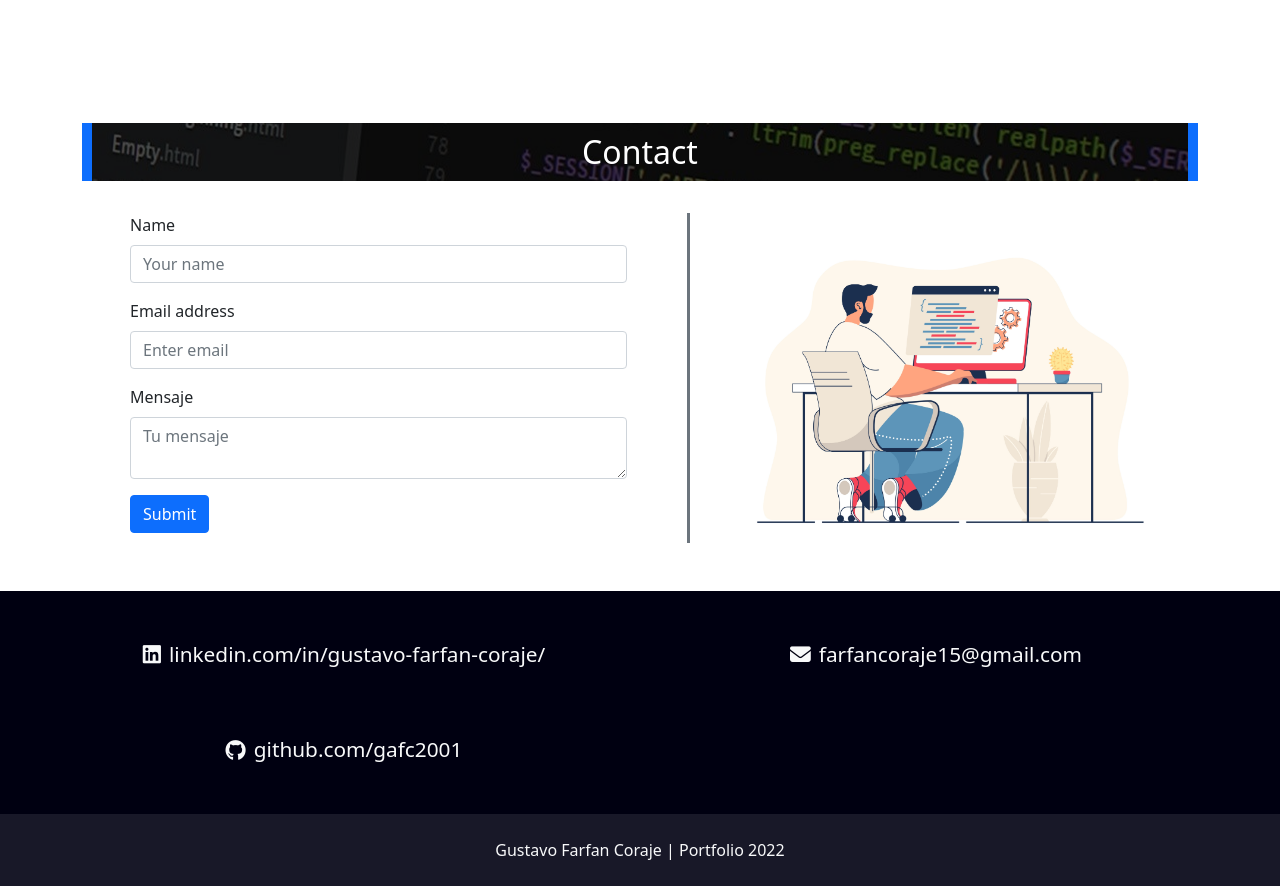
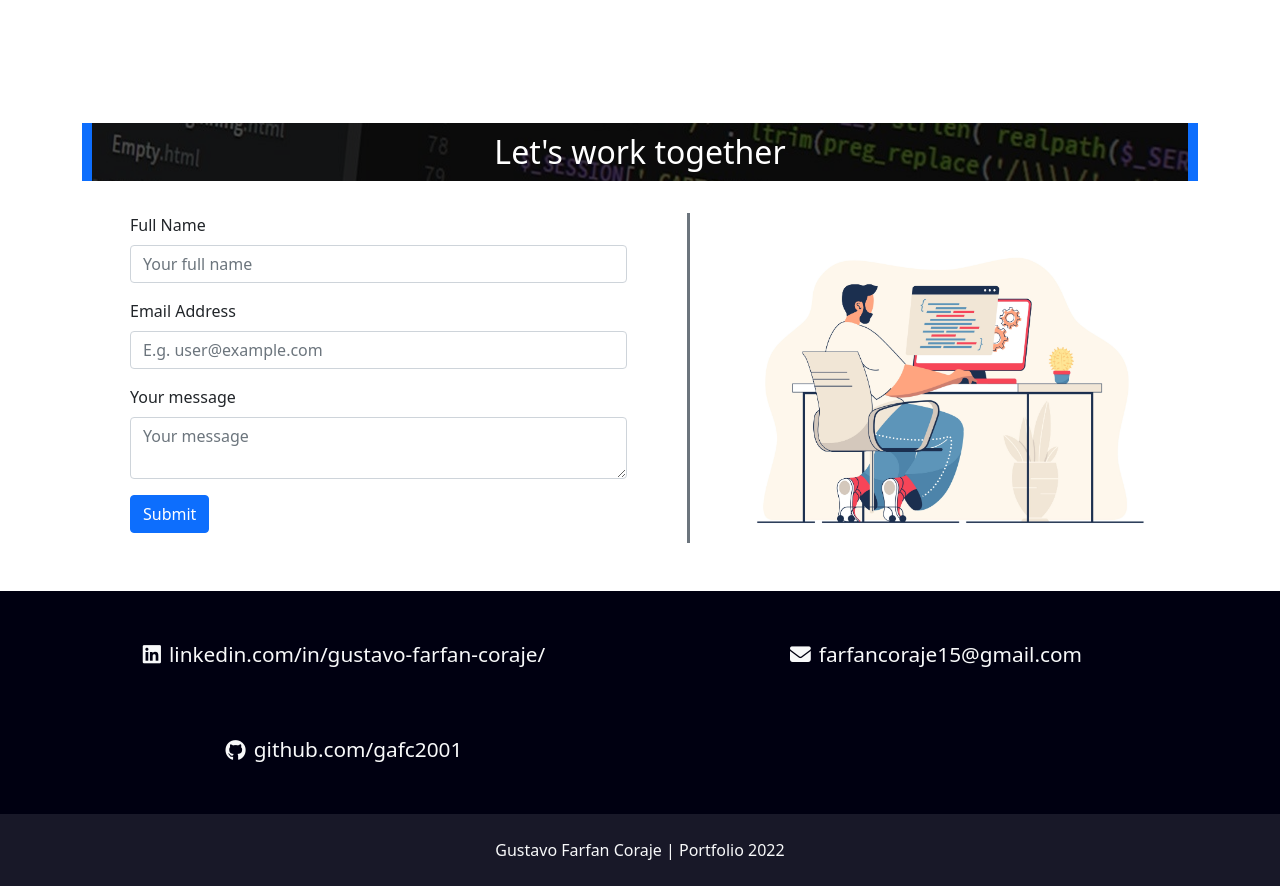
Before and after one commit to gafc2001/gafc2001.github.io, a React (Create React App) app: page / in a window 1280 px wide. Shown: the part 4060-4946 px from the top of the page. Built offline with nearby package versions, Linux system fonts and the light colour scheme; no server answers; grey boxes are pictures that could not be loaded.

Commit message:
contact form language

```diff
--- a/src/assets/lang/languages.js
+++ b/src/assets/lang/languages.js
@@ -304,6 +304,27 @@ const english = {
                 ]
             },
         ]
+    },
+    "contact" : {
+        "title" : "Let's work together",
+        "fields" : {
+            "name" : {
+                "title" : "Full Name",
+                "placeholder" : "Your full name"
+            },
+            "email" : {
+                "title" : "Email Address",
+                "placeholder" : "E.g. user@example.com"
+            },
+            "message" : {
+                "title" : "Your message",
+                "placeholder" : "Your message"
+            },
+            "button" : {
+                "title" : "Submit"
+            }
+        }
+
     }
 }
 const spanish = {
@@ -613,6 +634,27 @@ const spanish = {
 
             },
         ]
+    },
+    "contact" : {
+        "title" : "Trabajemos juntos",
+        "fields" : {
+            "name" : {
+                "title" : "Nombres",
+                "placeholder" : "Tus nombres"
+            },
+            "email" : {
+                "title" : "Correo",
+                "placeholder" : "Ej. usuario@ejemplo.com"
+            },
+            "message" : {
+                "title" : "Mesanje",
+                "placeholder" : "Tu mensaje"
+            },
+            "button" : {
+                "title" : "Enviar"
+            }
+        }
+
     }
 }
 
--- a/src/components/Forms/ContactForm.jsx
+++ b/src/components/Forms/ContactForm.jsx
@@ -4,7 +4,7 @@ import { Section } from './../Section';
 
 import programming from './../../assets/images/i3.webp';
 import { sendMessage } from '../../services/Message';
-
+import useLanguage from './../../hooks/useLanguage';
 
 export const ContactForm = () => {
 
@@ -14,6 +14,7 @@ export const ContactForm = () => {
         "message" : '',
     }
 
+    const { lang} = useLanguage();
     const [formdata, setFormdata] = useState(initialState);
     const [validate,setValidate] = useState(false);
 
@@ -42,24 +43,24 @@ export const ContactForm = () => {
 
 
     return (
-        <Section title="Contact">
+        <Section title={lang.contact.title}>
             <Row>
                 <Col className="mx-5">
                     <Form validated={validate} onSubmit={handleSubmit}>
                         <Form.Group className="mb-3" controlId="formName">
-                            <Form.Label>Name</Form.Label>
-                            <Form.Control name="name" onChange={(e) => handleInputChange(e)} type="text" placeholder="Your name" required value={formdata.name}/>
+                            <Form.Label>{lang.contact.fields.name.title}</Form.Label>
+                            <Form.Control name="name" onChange={(e) => handleInputChange(e)} type="text" placeholder={lang.contact.fields.name.placeholder} required value={formdata.name}/>
                         </Form.Group>
                         <Form.Group className="mb-3" controlId="formBasicEmail">
-                            <Form.Label>Email address</Form.Label>
-                            <Form.Control name="email" onChange={(e) => handleInputChange(e)}  type="email" placeholder="Enter email" required value={formdata.email}/>
+                            <Form.Label>{lang.contact.fields.email.title}</Form.Label>
+                            <Form.Control name="email" onChange={(e) => handleInputChange(e)}  type="email" placeholder={lang.contact.fields.email.placeholder} required value={formdata.email}/>
                         </Form.Group>
                         <Form.Group className="mb-3" controlId="formBasicPassword">
-                            <Form.Label>Mensaje</Form.Label>
-                            <Form.Control name="message" onChange={(e) => handleInputChange(e)}  as="textarea" placeholder="Tu mensaje" required value={formdata.message}/>
+                            <Form.Label>{lang.contact.fields.message.title}</Form.Label>
+                            <Form.Control name="message" onChange={(e) => handleInputChange(e)}  as="textarea" placeholder={lang.contact.fields.message.placeholder} required value={formdata.message}/>
                         </Form.Group>
                         <Button variant="primary" type="submit" ref={button}>
-                            <span>Submit</span>
+                            <span>{lang.contact.fields.button.title}</span>
                             {loading && (
                                 <Spinner
                                 className="ms-2"
```
